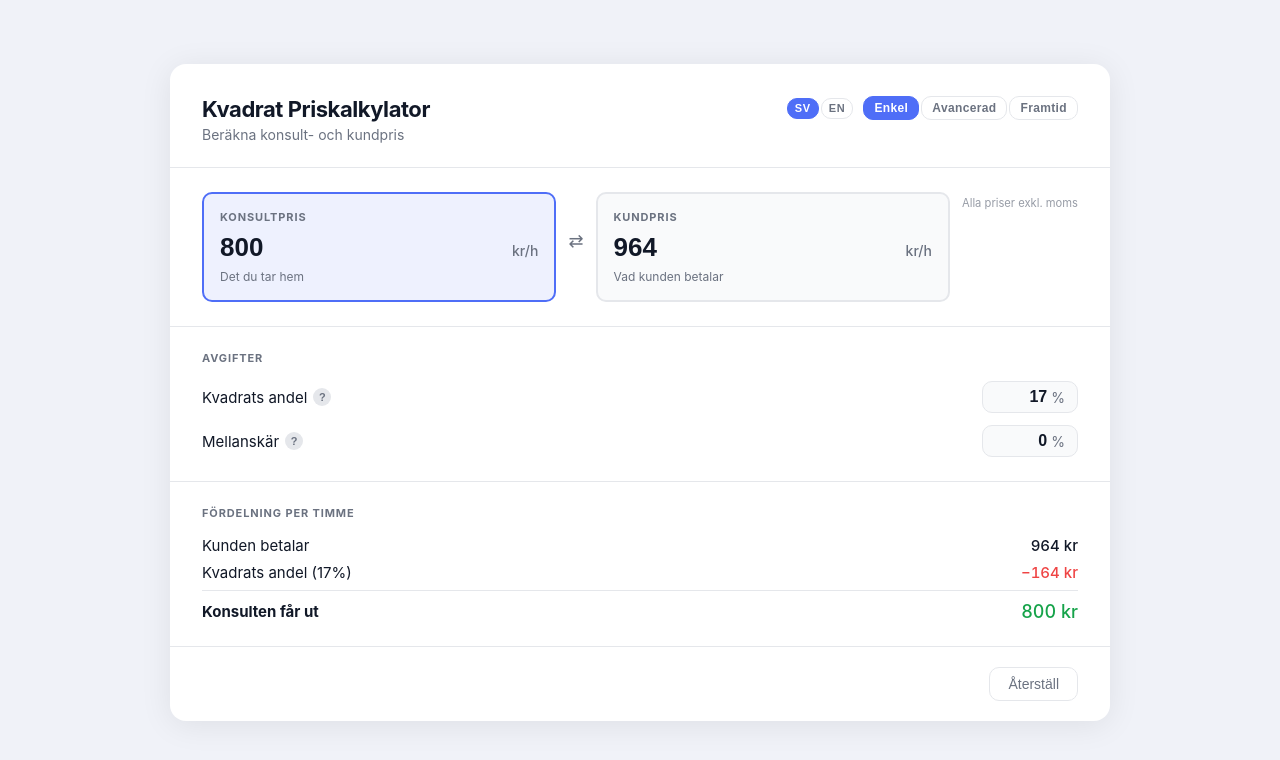
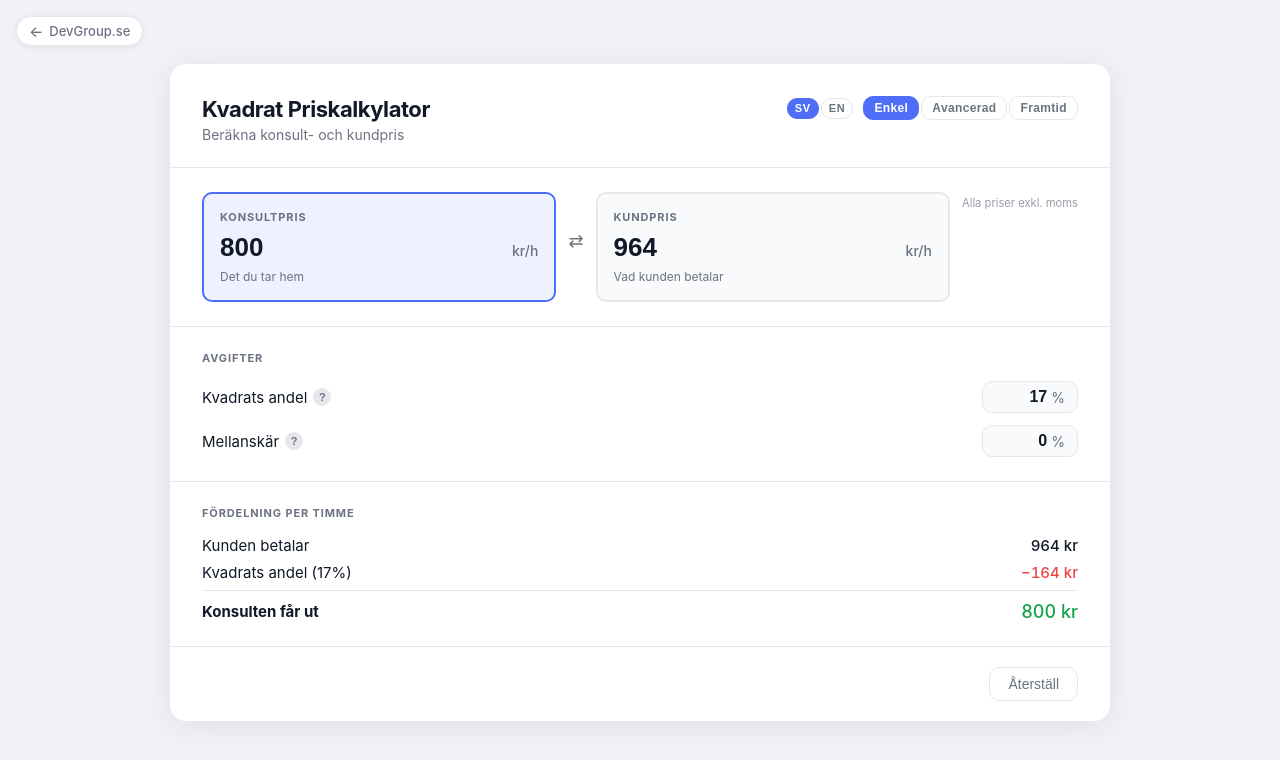
Before and after one commit to SimpleCookie/kvadrat-pris, a React (Vite) app: page / in a window 1280 px wide. Shown: the top 760 px of the page. Built offline with nearby package versions, Linux system fonts and the light colour scheme.

Commit message:
feat: add fixed back-link to DevGroup.se

```diff
--- a/src/App.css
+++ b/src/App.css
@@ -28,6 +28,38 @@
     --input-bg: #0f172a;
     --total: #4ade80;
   }
+}
+
+/* ─── Back link ─────────────────────────────────────────────────────────── */
+.back-link {
+  position: fixed;
+  top: 1rem;
+  left: 1rem;
+  z-index: 100;
+  display: inline-flex;
+  align-items: center;
+  gap: 0.375rem;
+  padding: 0.375rem 0.75rem;
+  border-radius: 999px;
+  background: var(--card-bg);
+  border: 1px solid var(--border);
+  box-shadow: 0 1px 6px rgba(0, 0, 0, 0.08);
+  color: var(--text-secondary);
+  font-size: 0.8125rem;
+  font-weight: 500;
+  text-decoration: none;
+  transition: color 0.15s ease, border-color 0.15s ease, box-shadow 0.15s ease;
+}
+
+.back-link:hover {
+  color: var(--accent);
+  border-color: var(--accent);
+  box-shadow: 0 1px 10px rgba(79, 110, 247, 0.15);
+}
+
+.back-link-arrow {
+  font-size: 0.9375rem;
+  line-height: 1;
 }
 
 /* ─── Reset & base ───────────────────────────────────────────────────────── */
--- a/src/App.tsx
+++ b/src/App.tsx
@@ -16,6 +16,10 @@
 
   return (
     <div className={`App${view === 'advanced' ? ' view-advanced' : view === 'future' ? ' view-future' : ''}`}>
+      <a href="https://devgroup.se/" className="back-link">
+        <span className="back-link-arrow">←</span>
+        DevGroup.se
+      </a>
       <main className="main">
         <div className="card">
           <CardHeader view={view} onViewChange={setView} />
```
